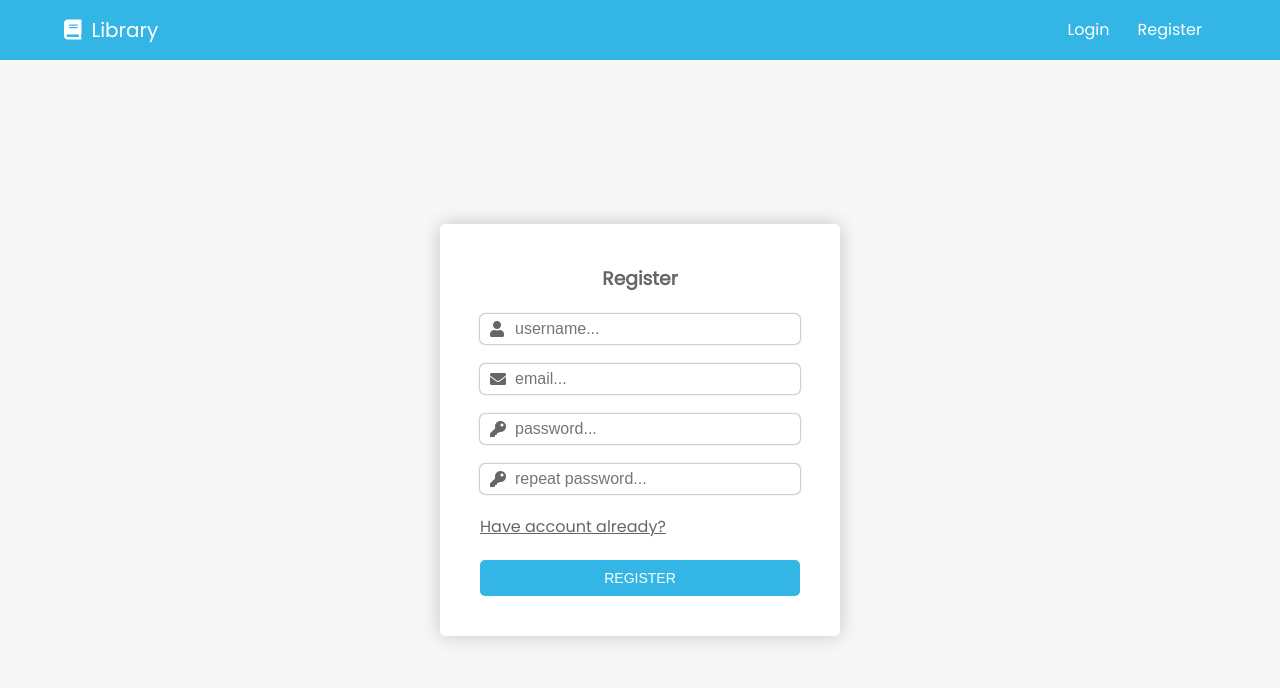
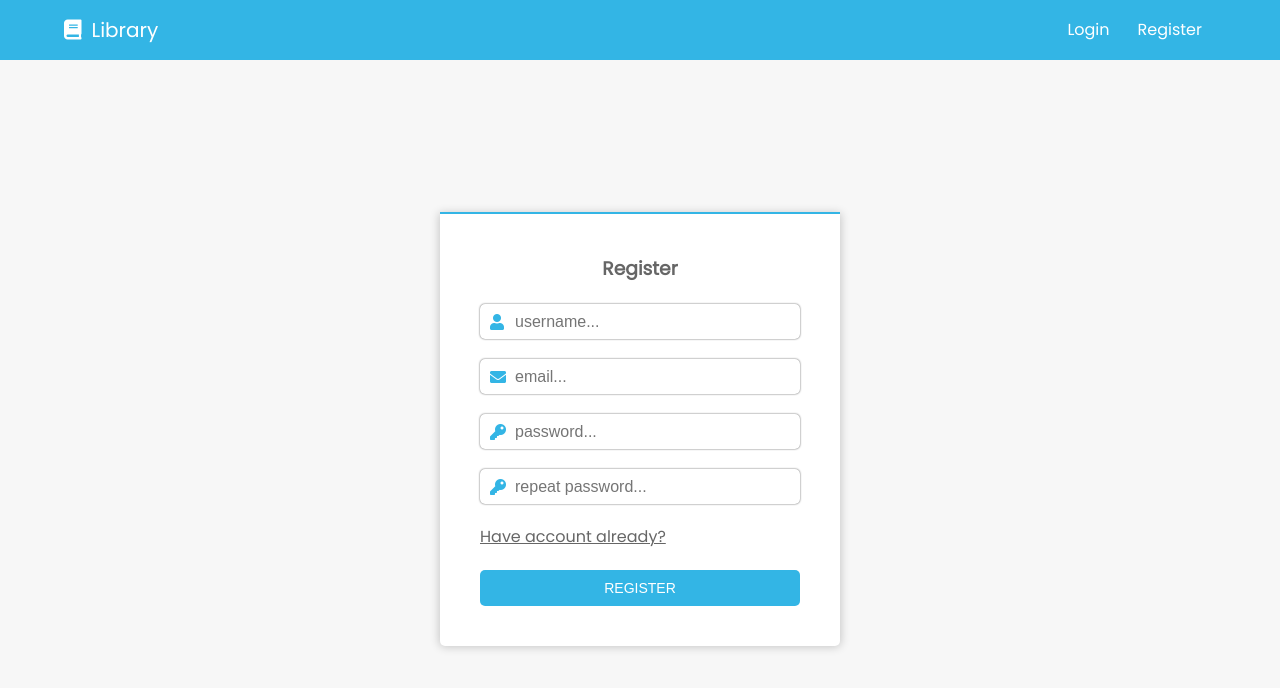
Before and after one commit to bojan30/vue-firebase-biblioteka, a Vue app: page /register in a window 1280 px wide. Shown: the top 688 px of the page. Built offline with nearby package versions, Linux system fonts and the light colour scheme; no server answers.

Commit message:
male promene stilova

```diff
--- a/src/App.vue
+++ b/src/App.vue
@@ -26,17 +26,14 @@ export default {
 
 /*colors*/
 :root{
-  /* --primary: #428bca;  */
-  --primary: #33b5e5;
-  /* --primary: #2bbbad; */
-  /* --secondary: #eeeeee; */
-  --secondary: #f7f7f7;
-  --success: #43ac6a;
-  --danger: #d9534f;
+  --blue: #33b5e5;
+  --grey: #f7f7f7;
+  --green: #43ac6a;
+  --red: #d9534f;
   --text-color: #666666;
   --border-radius: 5px;
   --shadow: 0px 0px 2px 0px rgba(0,0,0,0.7);
-  --form-shadow: 0px 0px 20px 0px rgba(0,0,0,0.2);
+  --form-shadow: 0px 0px 10px 1px rgba(0,0,0,0.2);
   --shadow-hover: 0px 15px 10px -12px rgba(0,0,0,0.7);
   --shadow-focus: 0px 0px 4px 0px rgba(0,0,0,0.7);
 }
@@ -68,7 +65,7 @@ body{
   line-height: 1.6;
   min-height: 100vh;
   color: var(--text-color);
-  background-color: var(--secondary);
+  background-color: var(--grey);
 }
 .container{
   width: 90%;
@@ -81,7 +78,7 @@ body{
   display: inline-block;
   padding: 10px 20px;
   font-size: 14px;
-  background-color: var(--primary);
+  background-color: var(--blue);
   color: #fff;
   border-radius: var(--border-radius);
   transition: all 0.1s linear;
@@ -98,7 +95,7 @@ body{
 /*nav*/
 .nav{
   height: 60px;
-  background-color: var(--primary);
+  background-color: var(--blue);
   display: flex;
   padding: 0 5%;
   justify-content: space-between;
@@ -126,7 +123,7 @@ body{
   padding: 10px 14px;
 }
 .nav-link:hover{
-  color: var(--secondary);
+  color: var(--grey);
 }
 /*form*/
 .form-wrapper{
@@ -144,9 +141,20 @@ body{
   width: 100%;
   padding: 40px;
   box-shadow: var(--form-shadow);
-  border-radius: var(--border-radius);
+  border-bottom-left-radius: var(--border-radius);
+  border-bottom-right-radius: var(--border-radius);
   background-color: #fff;
   max-width: 400px;
+  position: relative;
+}
+.form::before{
+  position: absolute;
+  width: 100%;
+  height: 2px;
+  content: '';
+  top: -2px;
+  left: 0px;
+  background-color: var(--blue);
 }
 .form-group{
   margin-bottom: 20px;
@@ -166,7 +174,7 @@ input{
   margin-top: 5px;
   box-shadow: var(--shadow);
   border-radius: var(--border-radius);
-  height: 30px;
+  height: 35px;
   padding-left: 35px;
   font-size: 16px;
   color: var(--main-text-color);
@@ -187,6 +195,7 @@ input + i{
   left: 10px;
   transform: translateY(-50%);
   transition: all 0.2s linear;
+  color: var(--blue);
 }
 input:focus + i{
   transform: scale(0);
@@ -216,7 +225,7 @@ input:focus + i{
 #table thead th{
   /* box-shadow: 0px 0px 1px 0px var(--main-text-color); */
   border-radius: var(--border-radius);
-  background-color: var(--primary);
+  background-color: var(--blue);
   color: #fff;
 }
 
@@ -231,7 +240,7 @@ input:focus + i{
   padding: 5px 10px;
 }
 #table tbody tr:nth-child(odd){
-  background-color: var(--secondary);
+  background-color: var(--grey);
 }
 
 #table tbody tr:nth-child(even){
@@ -246,11 +255,11 @@ input:focus + i{
   cursor: pointer;
 }
 .edit{
-  background-color: var(--success);
+  background-color: var(--green);
   position: relative;
 }
 .delete{
-  background-color: var(--danger);
+  background-color: var(--red);
   margin-left: 10px;
   position: relative;
 }
@@ -298,7 +307,7 @@ input:focus + i{
 
 ::-webkit-scrollbar{
   width: 10px;
-  background-color: var(--secondary);
+  background-color: var(--grey);
 }
 
 ::-webkit-scrollbar-thumb{
@@ -343,7 +352,7 @@ input:focus + i{
 
 /*feedback message styles*/
 .feedback{
-  background-color: var(--danger);
+  background-color: var(--red);
   padding: 5px;
   color: #fff;
   border-radius: var(--border-radius);
@@ -351,12 +360,19 @@ input:focus + i{
 }
 
 .confirm{
-  background-color: var(--danger);
+  background-color: var(--red);
+}
+.confirm:hover{
+  background-color: #ee514b;
 }
 .cancel{
-  background-color: var(--secondary);
+  background-color: var(--grey);
   color: #333;
   border: 1px solid #333;
+}
+
+.cancel:hover{
+  background-color: #ddd;
 }
 
 .delete-modal-buttons{
@@ -369,9 +385,9 @@ input:focus + i{
   top: 80px;
   left: 50%;
   transform: translateX(-50%);
-  box-shadow: 0px 0px 3px 0px var(--success);
+  box-shadow: 0px 0px 2px 0px var(--green);
   background-color: #fff;
-  color: var(--success);
+  color: var(--green);
   padding: 5px 10px;
   border-radius: var(--border-radius);
 }
@@ -379,7 +395,7 @@ input:focus + i{
   margin-right: 5px;
 }
 .message p .fa-check{
-  border: 1px solid var(--success);
+  border: 1px solid var(--green);
   border-radius: 50%;
   padding: 3px;
 }
@@ -402,7 +418,7 @@ input:focus + i{
   font-size: 20px;
 }
 .btn-paginate:hover{
-  background-color: var(--primary);
+  background-color: var(--blue);
   color: #fff;
 }
 .results{
--- a/src/components/addBookModal.vue
+++ b/src/components/addBookModal.vue
@@ -84,6 +84,11 @@ export default {
           this.year = null;
           this.pending = false;
           this.feedback = null;
+
+          //ovde treba dodati poruku
+          this.$store.commit('setMessage','Book successfuly added!');
+          //brisanje poruke nakon dve sekunde
+          this.$store.dispatch('setMessage',null);
         })
       }
       else{
```
